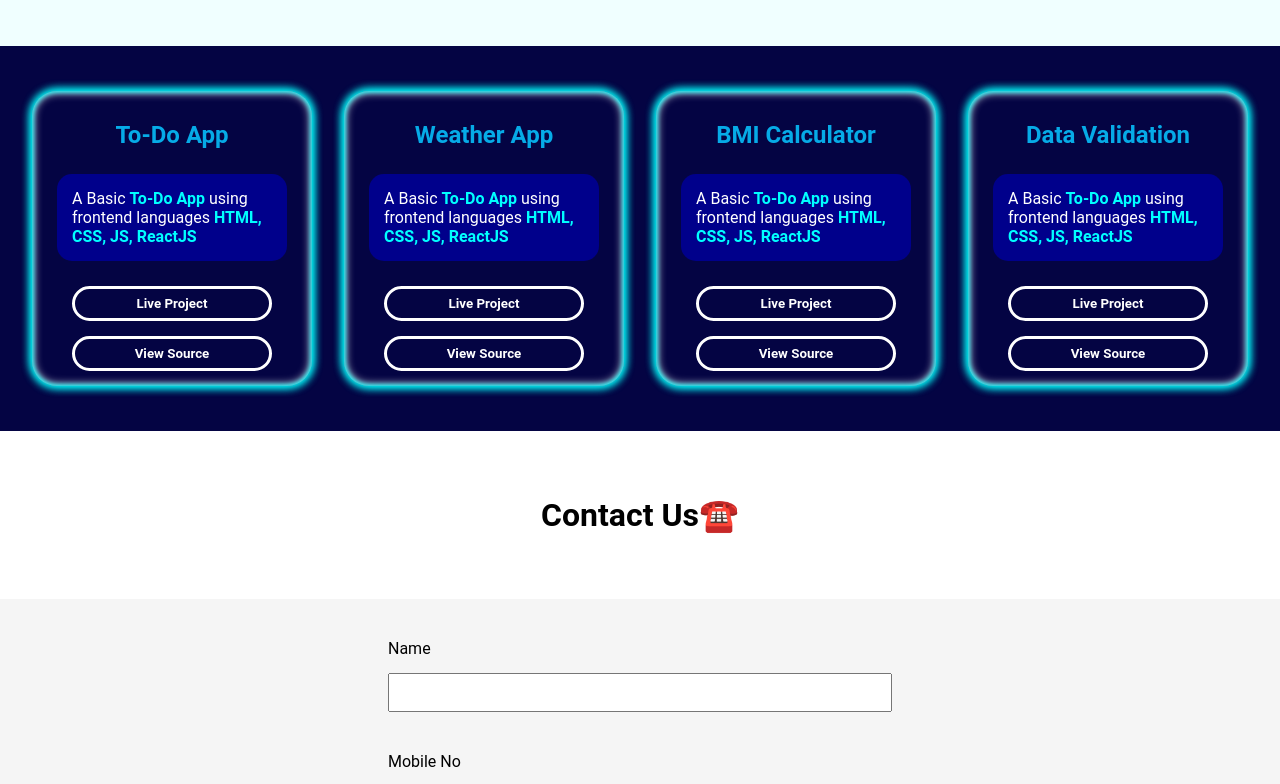
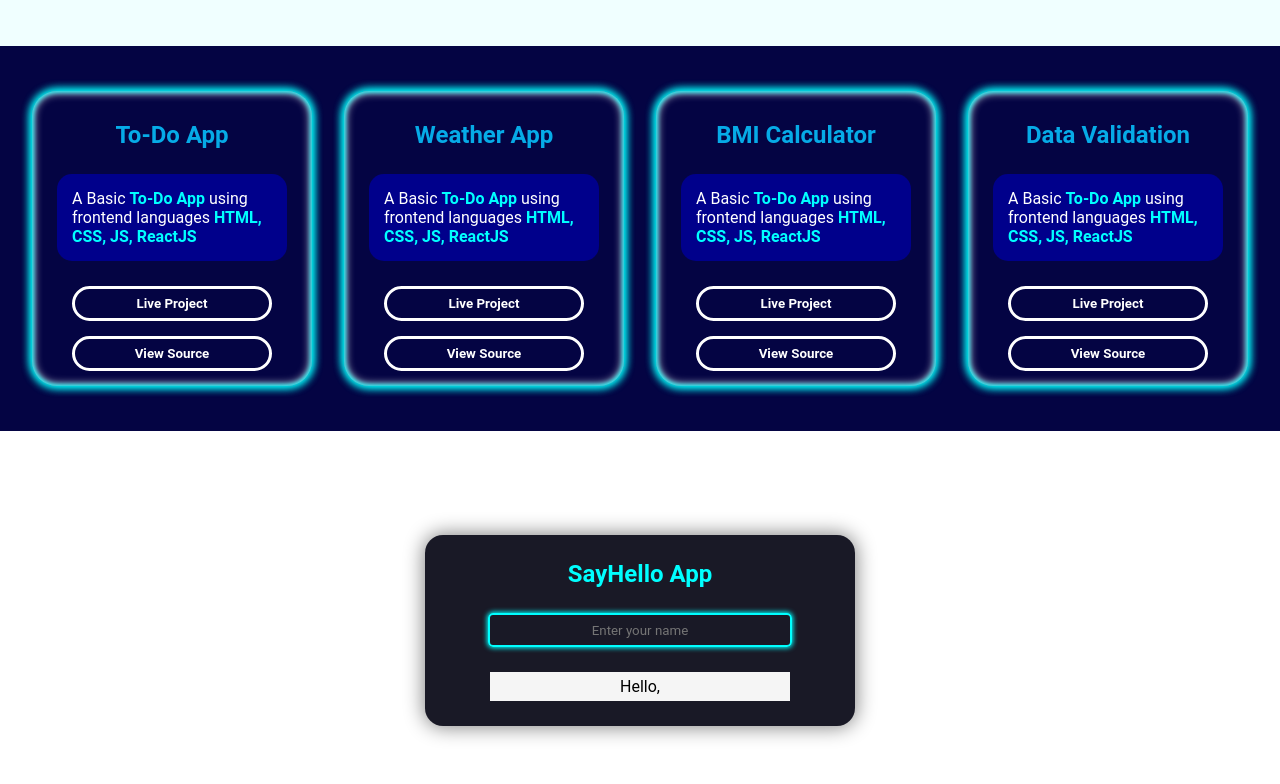
Before and after one commit to surajjha-37/ReactJs, a React (Vite) app: page / in a window 1280 px wide. Shown: the part 2000-2784 px from the top of the page. Built offline with nearby package versions, Linux system fonts and the light colour scheme.

Commit message:
added helloApp component and edit app.css file

```diff
--- a/src/App.css
+++ b/src/App.css
@@ -449,6 +449,52 @@ label {
   color: cyan;
   text-align: center;
 }
+.container-hello {
+  display: flex;
+  width: 100vw;
+  height: 400px;
+  justify-content: center;
+  align-items: center;
+}
+.main-hello {
+  display: flex;
+  width: 400px;
+  flex-direction: column;
+  gap: 25px;
+  background-color: #191926;
+  justify-content: center;
+  align-items: center;
+  padding-left: 15px;
+  padding-right: 15px;
+  padding-top: 25px;
+  padding-bottom: 25px;
+  border-radius: 18px;
+  box-shadow: 0px 0px 20px 1px gray;
+}
+.output-in {
+  background-color: whitesmoke;
+  padding: 5px;
+  width: 290px;
+  overflow-wrap: break-word;
+  text-align: center;
+}
+.name {
+  color: darkblue;
+  font-weight: bold;
+}
+.input-in {
+  color: white;
+  text-align: center;
+  height: 30px;
+  width: 300px;
+  background-color: transparent;
+  border: 2px solid cyan;
+  box-shadow: 0px 0px 5px 1px cyan;
+  border-radius: 5px;
+}
+.hello {
+  color: cyan;
+}
 @media (max-width: 600px) {
   .flex-inn {
     display: none;
@@ -537,4 +583,50 @@ label {
     color: blueviolet;
     font-family: "Segoe UI", Tahoma, Geneva, Verdana, sans-serif;
   }
+  .container-hello {
+    display: flex;
+    width: 100vw;
+    height: 400px;
+    justify-content: center;
+    align-items: center;
+  }
+  .main-hello {
+    display: flex;
+    width: 300px;
+    flex-direction: column;
+    gap: 25px;
+    background-color: #191926;
+    justify-content: center;
+    align-items: center;
+    padding-left: 15px;
+    padding-right: 15px;
+    padding-top: 25px;
+    padding-bottom: 25px;
+    border-radius: 18px;
+    box-shadow: 0px 0px 20px 1px gray;
+  }
+  .output-in {
+    background-color: whitesmoke;
+    padding: 5px;
+    width: 240px;
+    overflow-wrap: break-word;
+    text-align: center;
+  }
+  .name {
+    color: darkblue;
+    font-weight: bold;
+  }
+  .input-in {
+    color: white;
+    text-align: center;
+    height: 30px;
+    width: 250px;
+    background-color: transparent;
+    border: 2px solid cyan;
+    box-shadow: 0px 0px 5px 1px cyan;
+    border-radius: 5px;
+  }
+  .hello {
+    color: cyan;
+  }
 }
--- a/src/App.jsx
+++ b/src/App.jsx
@@ -6,6 +6,7 @@ import Skill from "./Skill.jsx";
 import Project from "./project.jsx";
 import Contact from "./contact.jsx";
 import Footer from "./footer.jsx";
+import HelloApp from "./helloApp.jsx";
 
 function App() {
   return (
@@ -14,7 +15,9 @@ function App() {
       <Body />
       <Skill />
       <Project />
+      <HelloApp />
       <Contact />
+
       <Footer />
     </>
   );
--- /dev/null
+++ b/src/helloApp.jsx
@@ -0,0 +1,31 @@
+import React from "react";
+import { useState } from "react";
+
+function HelloApp() {
+  const [name, setName] = useState("");
+
+  return (
+    <div>
+      <div className="container-hello">
+        <div className="main-hello">
+          <h2 className="hello">SayHello App</h2>
+          <div className="input">
+            <input
+              className="input-in"
+              type="text"
+              value={name}
+              onChange={(e) => setName(e.target.value)}
+              placeholder="Enter your name"
+            />
+          </div>
+          <div className="output">
+            <p className="output-in">
+              Hello,<span className="name"> {name}</span>
+            </p>
+          </div>
+        </div>
+      </div>
+    </div>
+  );
+}
+export default HelloApp;
```
